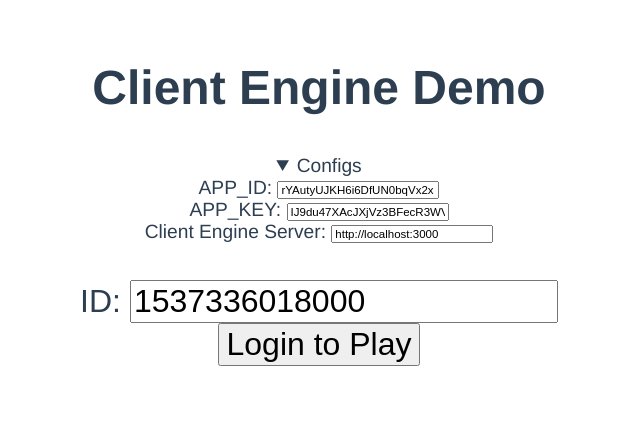
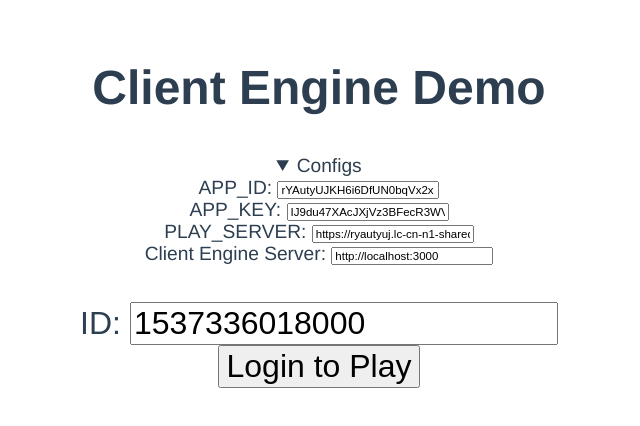
Before and after one commit to leancloud/client-engine-demo-webapp, a Vue app: page / in a window 1280 px wide. Both pictures are taken after a click on the heading "Configs". Shown: the top 426 px of the page, without its empty margins (321-961 px from the left). Built offline with nearby package versions, Linux system fonts and the light colour scheme.

Commit message:
feat: upgrade @leancloud/play to v1.0.0 (#12)

```diff
--- a/package.json
+++ b/package.json
@@ -13,7 +13,7 @@
     "lint": "vue-cli-service lint"
   },
   "dependencies": {
-    "@leancloud/play": "^0.18.0-beta.10",
+    "@leancloud/play": "^1.0.0",
     "http-server": "^0.11.1",
     "vue": "^2.5.17",
     "vue-class-component": "^6.0.0",
--- a/src/components/Login.vue
+++ b/src/components/Login.vue
@@ -7,6 +7,9 @@
       </label><br/>
       <label>APP_KEY:
         <input type="text" v-model="configs.appKey" required/>
+      </label><br/>
+      <label>PLAY_SERVER:
+        <input type="text" v-model="configs.playServer" required/>
       </label><br/>
       <label>Client Engine Server:
         <input type="text" v-model="configs.clientEngineServer" required/>
@@ -36,7 +39,8 @@ export default class Login extends Vue {
     const client = new Client({
       appId: configs.appId,
       appKey: configs.appKey,
-      userId: this.id
+      playServer: configs.playServer,
+      userId: this.id,
     });
 
     client
--- a/src/configs.ts
+++ b/src/configs.ts
@@ -1,5 +1,6 @@
 const appId = "rYAutyUJKH6i6DfUN0bqVx2x";
 const appKey = "IJ9du47XAcJXjVz3BFecR3WV";
+const playServer = "https://ryautyuj.lc-cn-n1-shared.com";
 
 const clientEngineServer =
   process.env.NODE_ENV === "development"
@@ -9,5 +10,6 @@ const clientEngineServer =
 export const configs = {
   appId,
   appKey,
-  clientEngineServer
+  playServer,
+  clientEngineServer,
 };
```
Also changed, not shown: 1 other file (tests, documents, lock files or other folders).
